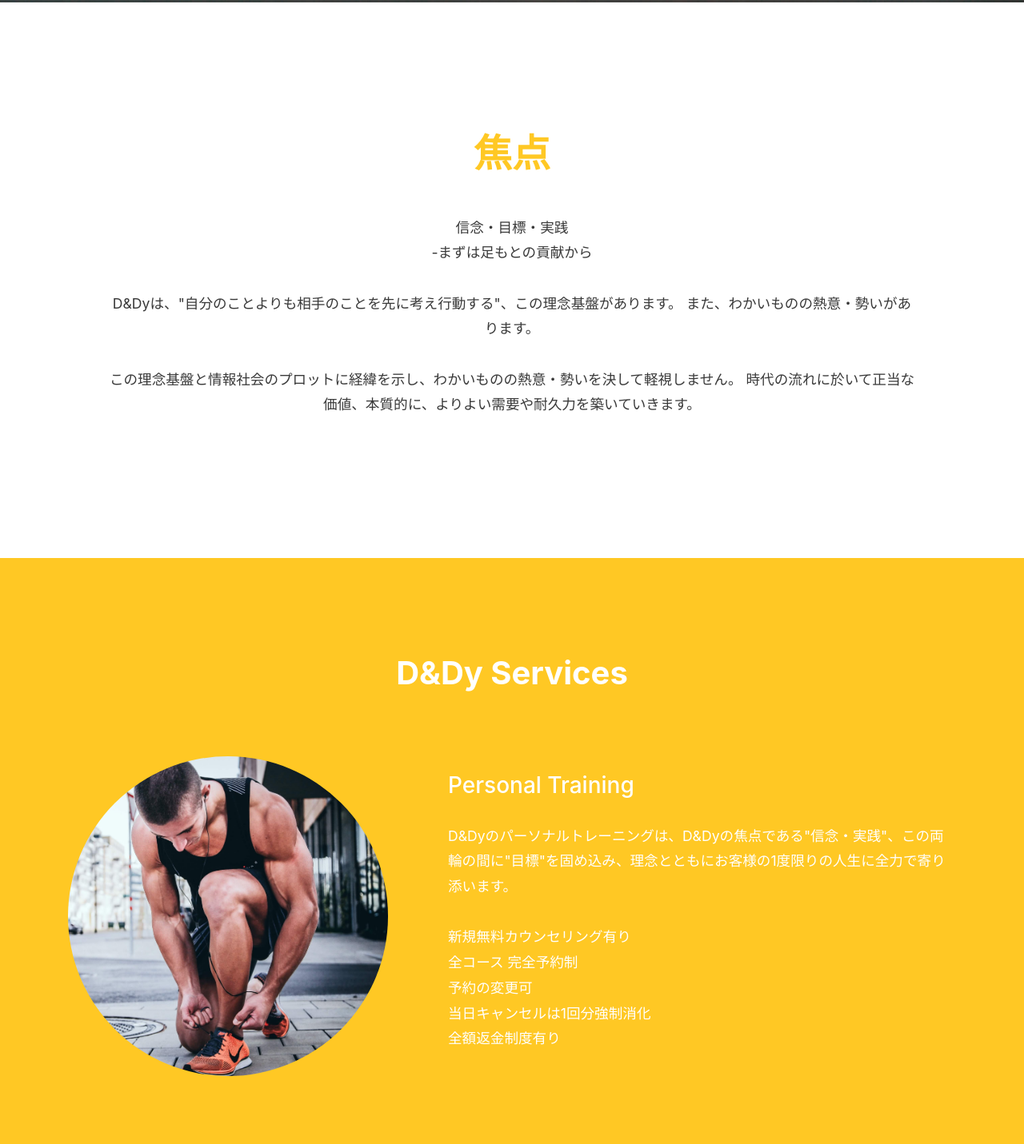
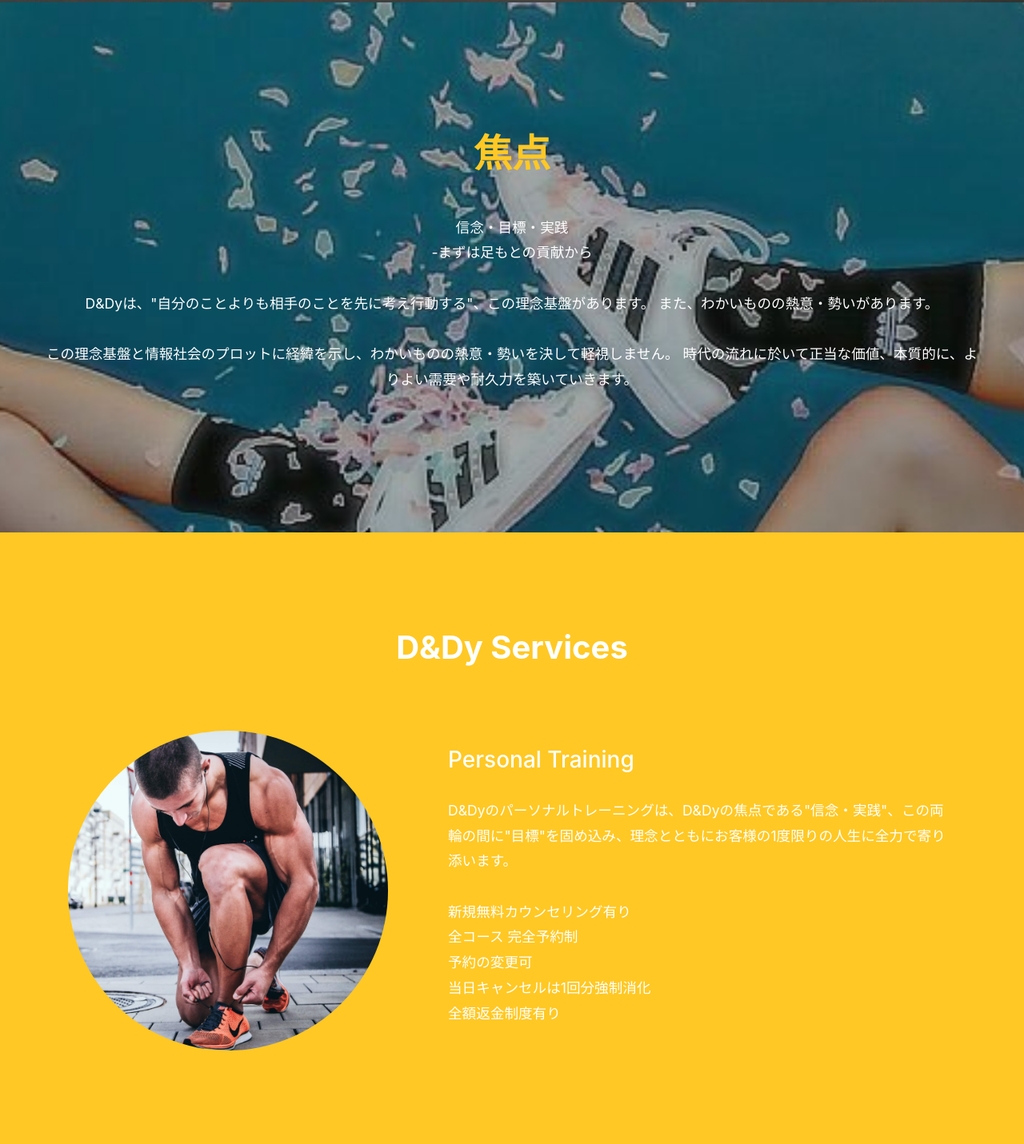
Before and after one commit to yukyoooo/ddycompanyltd, a plain HTML site: page index.html in a window 1280 px wide. Shown: the part 797-2228 px from the top of the page at 80% size. Drawn offline with nearby package versions, Linux system fonts and the light colour scheme.

Commit message:
Add files via upload

```diff
--- a/index.html
+++ b/index.html
@@ -20,7 +20,7 @@
 
 
 
-<div class="container">
+<div class="container-fruid">
   <div class="row justify-content-center aboutus-wrapper">
     <div class="col-11">
       <h2>焦点</h2>
@@ -45,11 +45,12 @@
 </div>
 
 
-<div class="effect">
-<div class="effect-move">
+
   <div class="service-wrapper-background">
     <div class="container">
       <h2>D&Dy Services</h2>
+      <div class="effect">
+      <div class="effect-move">
       <div class="row justify-content-around service-wrapper">
         <div class="col-8 col-md-5">
           <img src="img/alexander-redl-d3bYmnZ0ank-unsplash.jpg"　width="400" height="400">
@@ -173,8 +174,8 @@
           自己ベスト... -20kg 体重減量成功、 体脂肪率10%台維持
           <br><br>
           スキー競技ヒストリー
-          <br>○○年スキー技術選手権大会○位
-          <br>○○年スキー技術選手権大会○位
+          <br>全日本スキー競技選手権大会初出場41位
+          <br>2020年度全日本スキー競技選手権大会7位
           </P>
         </div>
       </div>
@@ -187,7 +188,8 @@
         <div class="col-11 col-md-12 member-wrapper">
           <h3>No. 2 "KAIKETSUのプロ" </h3>
           <p>
-            身体のバランスを骨格レベルで捉えることから綺麗に整え、あらゆる鋭意を瞬時かつ具体的に把握し解決します。外見にのみ偏らず、内在するもの、この双方をバランスよく提供する、案外分かっているようで分かっていない、そんな僅かな希望を実現へと導きます！
+            🍀身体を整える(痛み、体の不調を和らげる)
+            <br>🍀身体の軸を整えて力を発揮しやすくする(パフォーマンス向上)
           </P>
         </div>
       </div>
@@ -200,8 +202,10 @@
         <div class="col-11 col-md-12 member-wrapper">
           <h3>No. 3  "全てを兼ね備えたパイオニア"</h3>
           <p>
-            即ち、人間関係構築のスペシャリストであり、リラクゼーションのプロ。ヒアリング力抜群であり、もし例えここに嫌気があったとしても、その非の打ち所から発する促進力、ことに育児ママでもあり、継続力の賜物！
-            さらに、骨格レベルでの体全体の支持力調整も致します。
+            🍀足や頭へのオールハンドの施術でリラクゼーションをもたらす
+            <br>🍀心身のストレス解消のための癒しの場を提供する
+            <br>🍀3児ママで、育児におけるママの大変さ、気持ちを理解できる
+
           </P>
         </div>
       </div>
--- a/stylesheet.css
+++ b/stylesheet.css
@@ -38,8 +38,10 @@ p{
 /* 私たち */
 /*  */
 .aboutus-wrapper{
-  margin-top:20vh;
+  padding:20vh 0;
   text-align:center;
+  background-image:url(img/S__1400835.jpg);
+  background-size: cover;
 }
 .aboutus-wrapper h2{
   margin-bottom: 6vh;
@@ -47,13 +49,16 @@ p{
   font-weight: bold;
   font-size:3em;
 }
+.aboutus-wrapper p{
+  color:white;
+}
 
 
 /*  */
 /* サービス */
 /*  */
 .service-wrapper-background{
-  margin-top:20vh;
+  margin-top:0vh;
   background-color: #FFC824;
   padding:15vh 0 15vh 0;
 }
```
Also changed, not shown: img/S__1400835.jpg (added).
